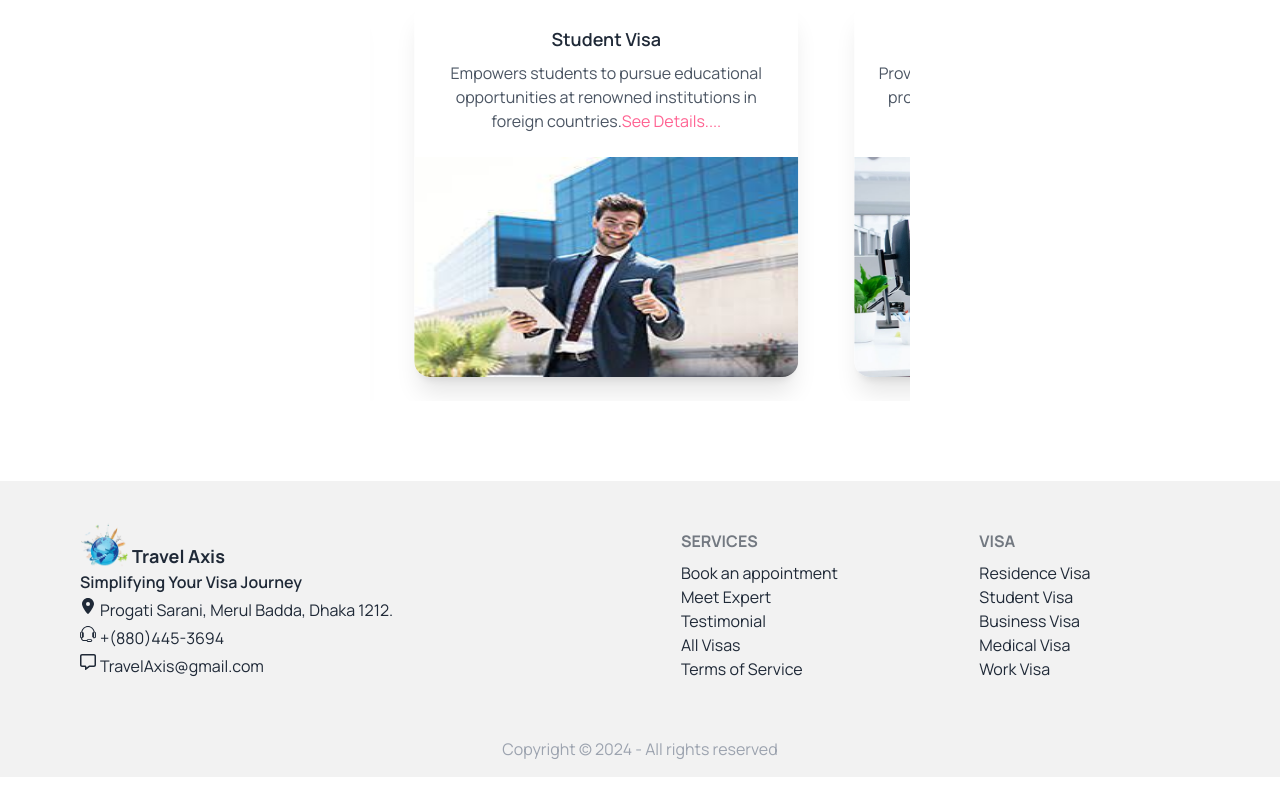
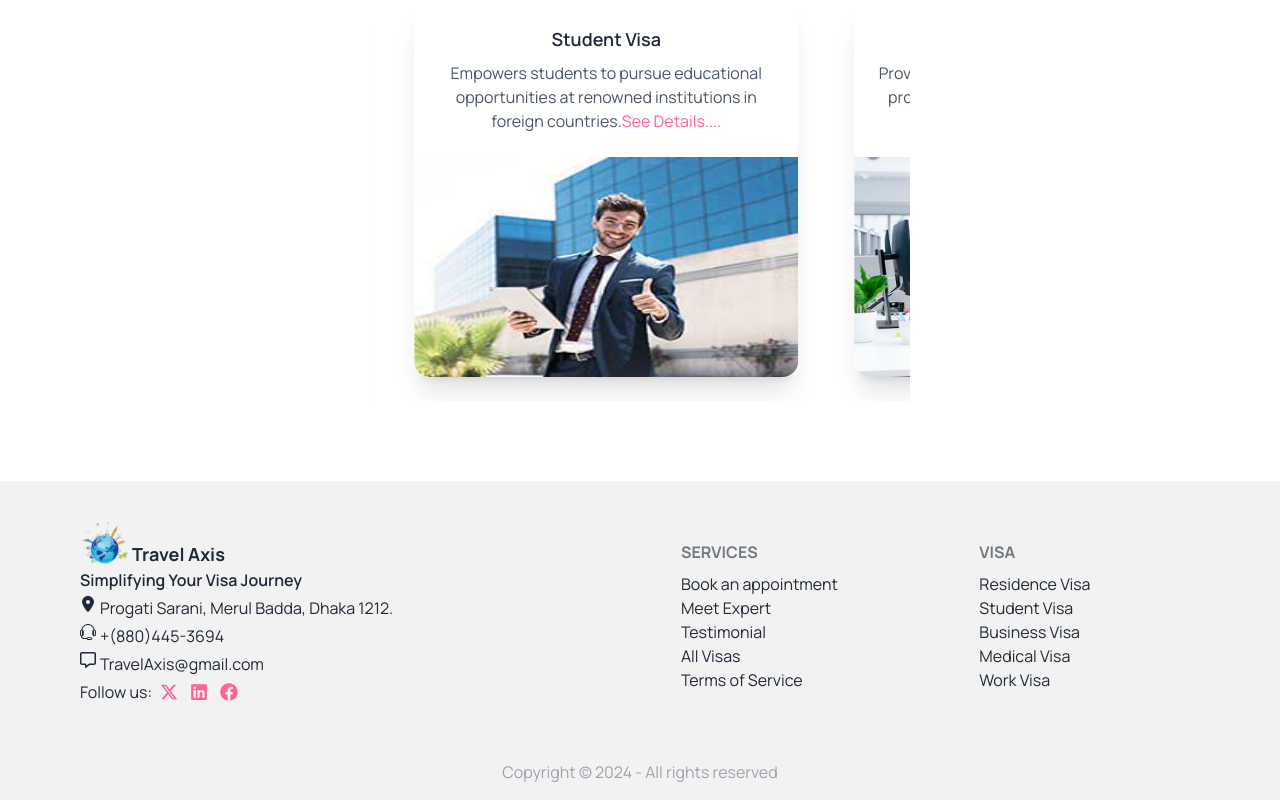
Before and after one commit to Rakib383/travel-axis-client, a React (Vite) app: page / in a window 1280 px wide. Shown: the part 2865-3665 px from the top of the page. Before the commit the page ends 3642 px from the top, so only its background shows below. Built offline with nearby package versions, Linux system fonts and the light colour scheme.

Commit message:
fixed footer section

```diff
--- a/src/components/Footer.jsx
+++ b/src/components/Footer.jsx
@@ -2,6 +2,9 @@ import logo from "../assets/images/logo.png"
 import { FaLocationDot } from "react-icons/fa6";
 import { TfiHeadphoneAlt } from "react-icons/tfi";
 import { FaRegMessage } from "react-icons/fa6";
+import { FaXTwitter } from "react-icons/fa6";
+import { FaLinkedin } from "react-icons/fa6";
+import { FaFacebook } from "react-icons/fa";
 export const Footer = () => {
     return (
         <div className="bg-base-200 dark:bg-black mt-20">
@@ -19,6 +22,12 @@ export const Footer = () => {
                         <p className="flex gap-1 "><FaLocationDot />Progati Sarani, Merul Badda, Dhaka 1212.</p>
                         <p className="flex gap-1 "><TfiHeadphoneAlt /> +(880)445-3694</p>
                         <p className="flex gap-1 "><FaRegMessage />TravelAxis@gmail.com</p>
+                        <div className="flex gap-2 items-center" >
+                            <p>Follow us:</p>
+                            <div className="flex text-lg gap-3">
+                                <FaXTwitter className="text-Pink cursor-pointer" /> <FaLinkedin className="text-Pink cursor-pointer"/> <FaFacebook className="text-Pink cursor-pointer" />
+                            </div>
+                        </div>
 
                     </div>
                 </div>
```
